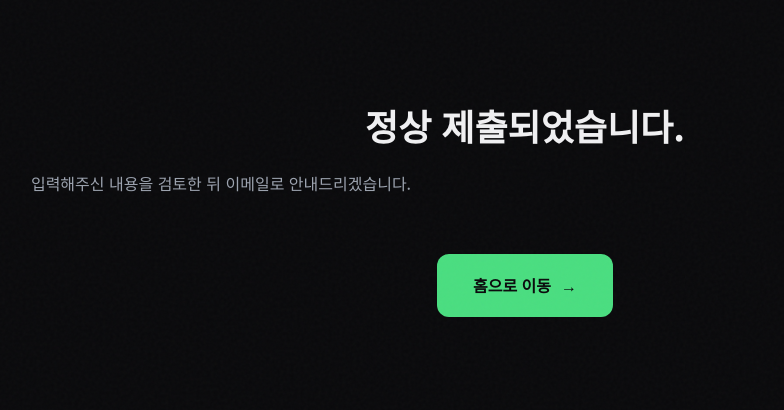
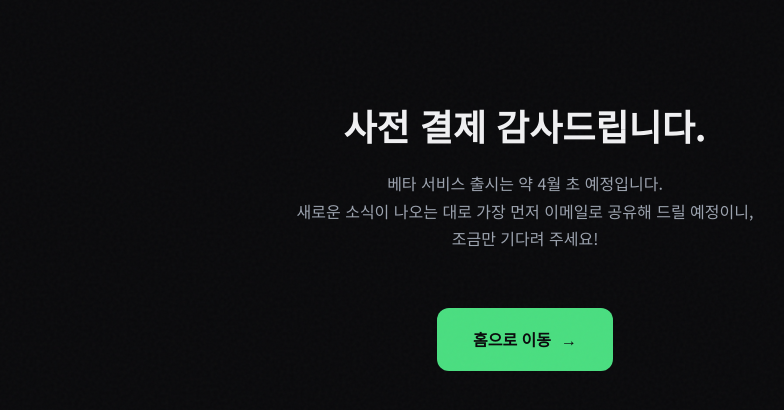
Before and after one commit to Outstanding-Pros/product-consultant-1to10, a Next.js app: page /intake/success in a window 1280 px wide. Shown: the top 410 px of the page, without its empty margins (115-899 px from the left). Built offline with nearby package versions, Linux system fonts and the light colour scheme.

Commit message:
chore: after page info

```diff
--- a/src/app/intake/success/page.tsx
+++ b/src/app/intake/success/page.tsx
@@ -14,12 +14,12 @@ export default async function IntakeSuccessPage({ searchParams }: IntakeSuccessP
     <section className="section">
       <div className="container" style={{ textAlign: 'center' }}>
         <h1 className="comparison-heading">
-          {isEn ? 'Submitted successfully.' : '정상 제출되었습니다.'}
+          {isEn ? 'Thank you for your early access.' : '사전 결제 감사드립니다.'}
         </h1>
-        <p className="comparison-sub">
+        <p className="comparison-sub" style={{ textAlign: 'center', marginLeft: 'auto', marginRight: 'auto' }}>
           {isEn
-            ? 'We will review your information and contact you by email.'
-            : '입력해주신 내용을 검토한 뒤 이메일로 안내드리겠습니다.'}
+            ? <>We are planning to launch the beta version around the beginning of April.<br />We'll make sure you're the first to know.<br /> We’ll reach out via email with more updates soon!</>
+            : <>베타 서비스 출시는 약 4월 초 예정입니다.<br />새로운 소식이 나오는 대로 가장 먼저 이메일로 공유해 드릴 예정이니,<br /> 조금만 기다려 주세요!</>}
         </p>
         <Link href={locale === 'en' ? '/?lang=en' : '/'} className="btn-primary">
           {isEn ? 'Back to Home' : '홈으로 이동'}
```
